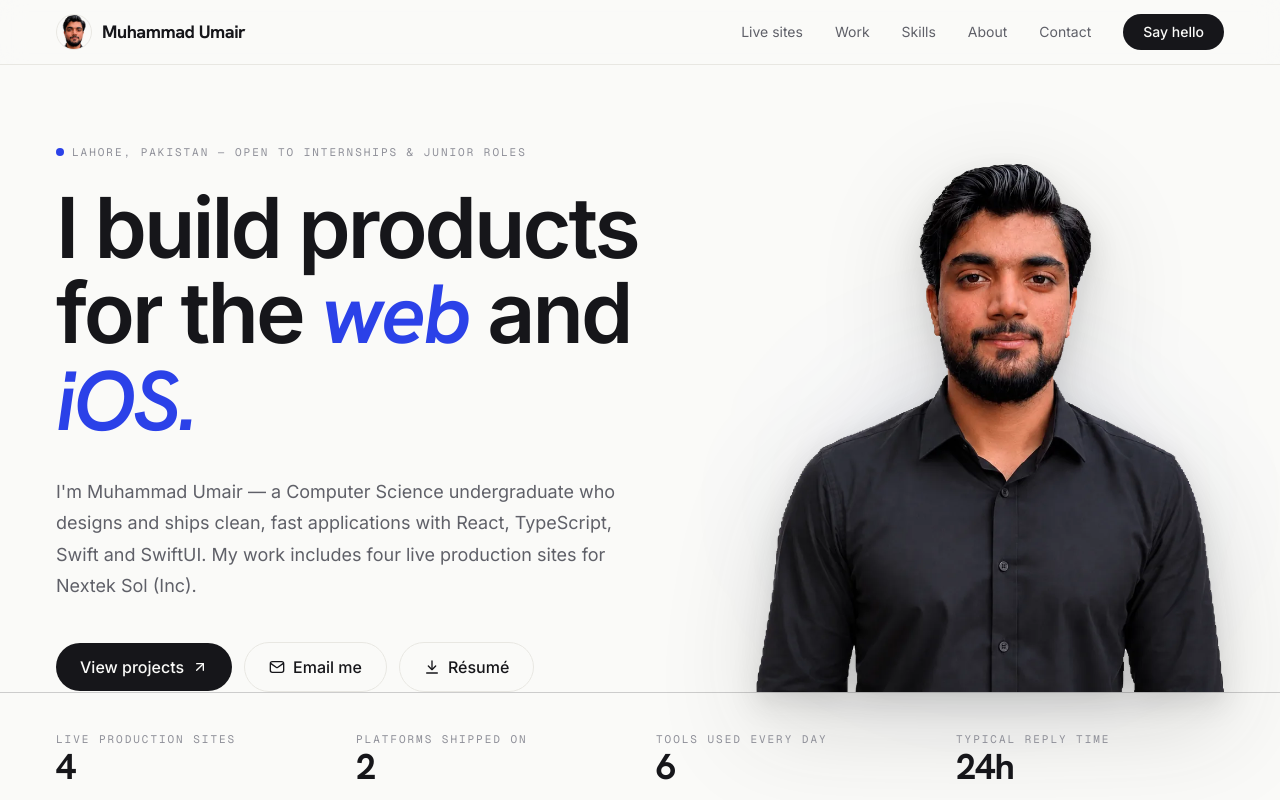
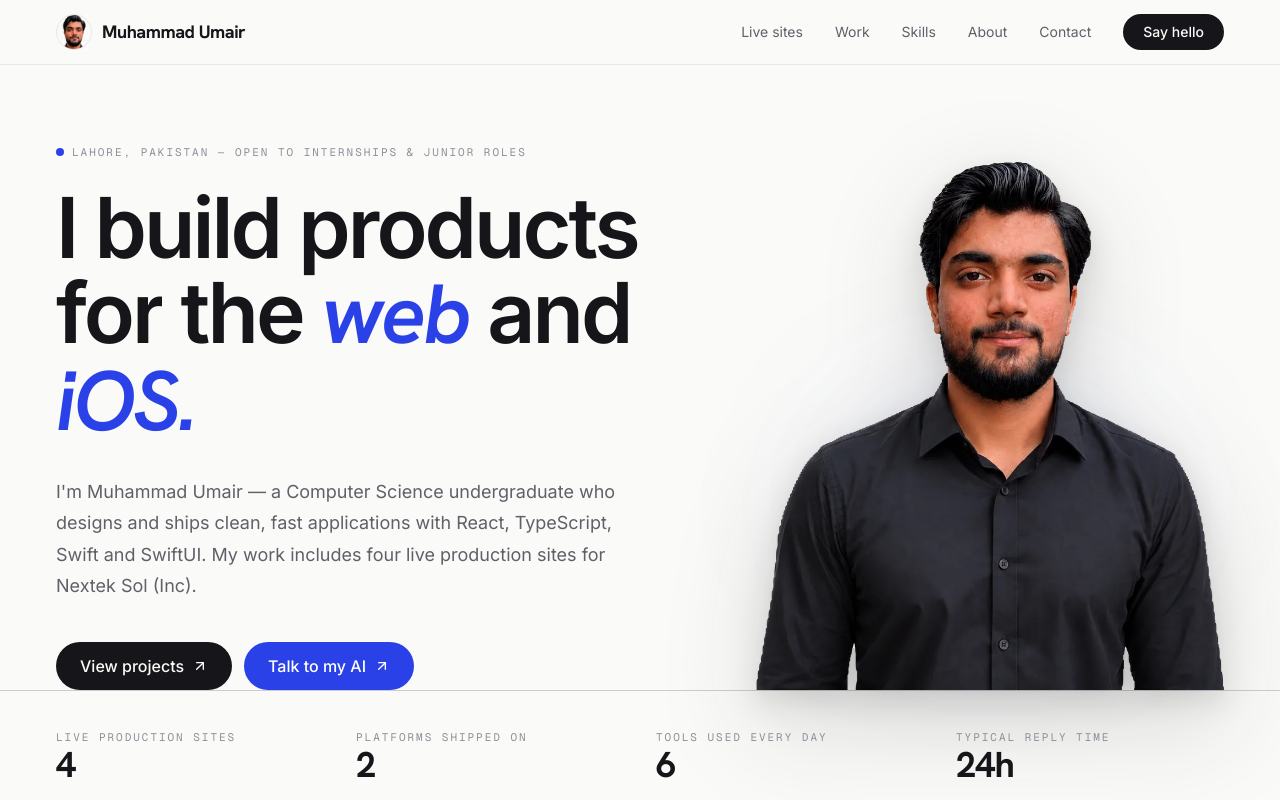
Before and after one commit to teetoumair/Muhammad-Umair-Portfolio, a React (Vite) app: page / in a window 1280 px wide. Shown: the top 800 px of the page. Built offline with nearby package versions, Linux system fonts and the light colour scheme.

Commit message:
feat: replace email/resume buttons with Talk to my AI button in hero

```diff
--- a/src/components/sections/HeroSection.tsx
+++ b/src/components/sections/HeroSection.tsx
@@ -1,8 +1,8 @@
-import { ArrowUpRightIcon, DownloadIcon, MailIcon } from '../ui/icons'
+import { ArrowUpRightIcon } from '../ui/icons'
+import { Link } from 'react-router'
 import MaskWords from '../ui/MaskWords'
 import CountUp from '../ui/CountUp'
 import heroImg from '../../assets/hero.webp'
-import { EMAIL } from './contact-info'
 
 const stats = [
   { to: 4, suffix: '', label: 'Live production sites' },
@@ -44,14 +44,10 @@ export default function HeroSection() {
               View projects
               <ArrowUpRightIcon className="h-4 w-4 transition-transform duration-200 group-hover:-translate-y-0.5 group-hover:translate-x-0.5" />
             </a>
-            <a href={`mailto:${EMAIL}`} className="btn-outline">
-              <MailIcon className="h-4 w-4" />
-              Email me
-            </a>
-            <a href="/resume.pdf" download className="btn-outline">
-              <DownloadIcon className="h-4 w-4" />
-              Résumé
-            </a>
+            <Link to="/chatbot" className="btn-accent group">
+              Talk to my AI
+              <ArrowUpRightIcon className="h-4 w-4 transition-transform duration-200 group-hover:-translate-y-0.5 group-hover:translate-x-0.5" />
+            </Link>
           </div>
         </div>
         <div className="relative flex justify-center lg:col-span-5 lg:self-end lg:justify-end">
```
